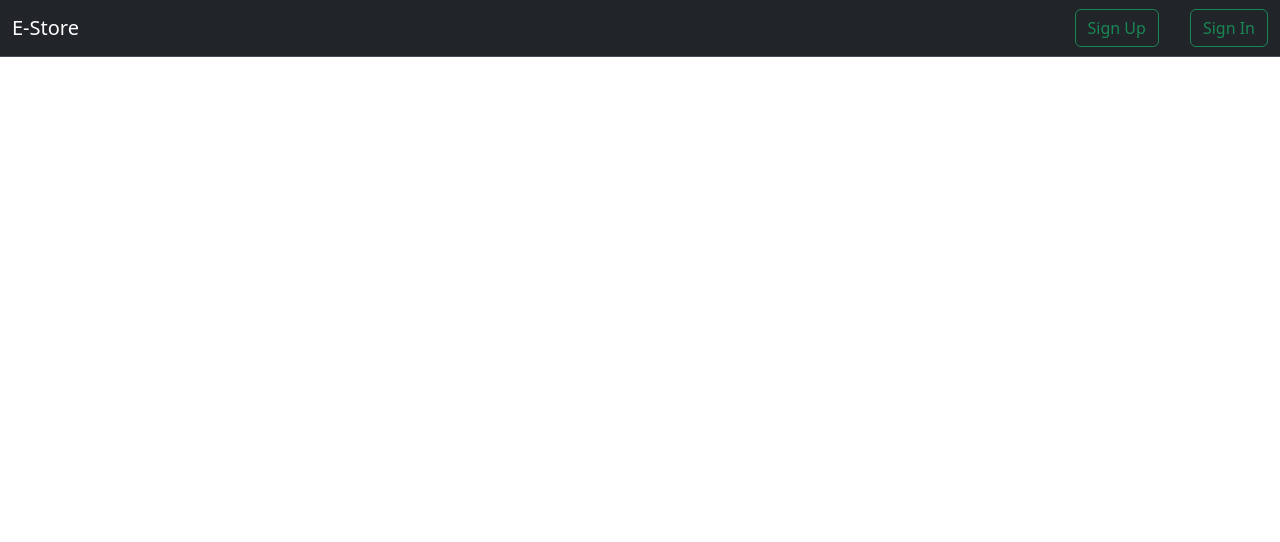
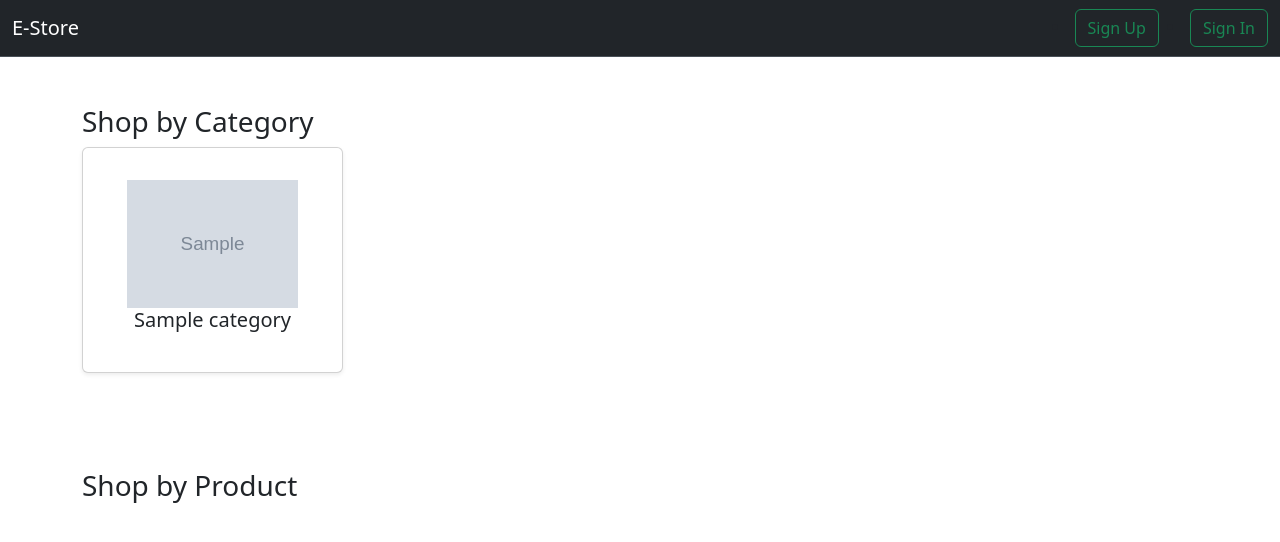
Before and after one commit to vish0290/E-Commerce, a FastAPI app: page / in a window 1280 px wide. Shown: the top 542 px of the page. Run offline with FastAPI, Linux system fonts and the light colour scheme; grey boxes marked "Sample" are stand-in pictures; a database or web service that is not in the repository returns one stand-in record (values such as "Sample title"); data that the repository does not hold is empty.

Commit message:
added product and category

```diff
--- a/app/crud/category.py
+++ b/app/crud/category.py
@@ -24,7 +24,7 @@ def get_all_category():
     except:
         return None
 
-def add_category(category: Category):
+def add_new_category(category: Category):
     ack = category_db.insert_one(dict(category))
     if ack.acknowledged:
         return True
--- a/app/templates/user_landing.html
+++ b/app/templates/user_landing.html
@@ -43,28 +43,86 @@
             </div>
         </div>
     </nav>
+    <div class="container mt-5">
+        <h3 class="text-left">Shop by Category</h3>
+        <div class="row row-cols-1 row-cols-md-4 g-4">
+            {% for category in categories %}
+            <div class="col">
+                <a href="#" class="card shadow-sm p-3 mb-5 ">
+                    {% if category %}
+                    <div class="card-body">
+                        <img src= " {{ category.image }} " class="card-img-top" alt="...">
+                            <h5 class="card-title text-center ">{{category.name}}</h5>
+                    </div>
+                        {% else %}
+                        <img src= "default-image.jpg" class="card-img-top" alt="...">
+                    <div class="card-body">
+                            <h5 class="card-title text-center ">Category</h5>
+                    </div>
+                {% endif %}
+                </a>
+            </div>
+            {% endfor %}
+        </div>
+    </div>
+
+    <div class="container mt-5">
+        <h3 class="text-left">Shop by Product</h3>
+        <div class="row row-cols-1 row-cols-md-4 g-4">
+            {% for product in products %}
+            <div class="col">
+                <a href="#" class="card shadow-sm p-3 mb-5 ">
+                    <div class="card-body">
+                        <img src= " {{ product.images }} " class="card-img-top" alt="...">
+                        <h5 id = "product_title" class="card-title text-left ">{{ product.name }}</h5>
+                        <div class="product_data">
+                            <p class="card-text"> {{ product.base_feature }}</p>
+                            <p class="card-text"> €{{ product.price }}</p>
+                        </div>
+                        {% if product.stock > 0 %}
+                        <p id="in_stock"class="card-text">In Stock</p>
+                        {% else %}
+                        <p id="out_stock"class="card-text">Out of Stock</p>
+                        {% endif %}
+                    </div>
+                </a>
+            </div>
+            {% endfor %}
+        </div>
+    </div>
 
 
     <style>
+        .product_data{
+            display: flex;
+            justify-content: space-between;
+        }
+        #out_stock{
+            color: red;
+        }
+        #in_stock{
+            color: green;
+        }
+        #product_title{
+            margin-top: 25px;
+        }
         .icon-white {
             color: white;
         }
         .icon-large {
             font-size: 1.5rem; /* Adjust the size as needed */
         }
+        .card-img-top{
+            width: 100%;
+            height: 10vw;
+            object-fit: contain;
+
+        }
+        .card{
+            text-decoration: none;
+        }
     </style>
 
     <script src="https://cdn.jsdelivr.net/npm/bootstrap@5.3.3/dist/js/bootstrap.bundle.min.js" integrity="sha384-YvpcrYf0tY3lHB60NNkmXc5s9fDVZLESaAA55NDzOxhy9GkcIdslK1eN7N6jIeHz" crossorigin="anonymous"></script>
   </body>
 </html>
-
-<!-- {% if not user %}
-            <li class="nav-item">
-                <a class="btn btn-outline-success" href="/user_register" role="button">Sign Up</a>
-            </li>
-            <li class="nav-item">
-                <a class="btn btn-outline-success" href="/user_login" role="button">Sign In</a>
-            </li>
-            {% else %}
-
-            {% endif %} -->
```
Also changed, not shown: app/crud/product.py (added, +53 -0 lines), app/model/models.py (+6 -5 lines), app/routes/admin.py (+32 -7 lines), app/routes/users.py (+5 -3 lines), app/schemas/schemas.py (+17 -0 lines).
